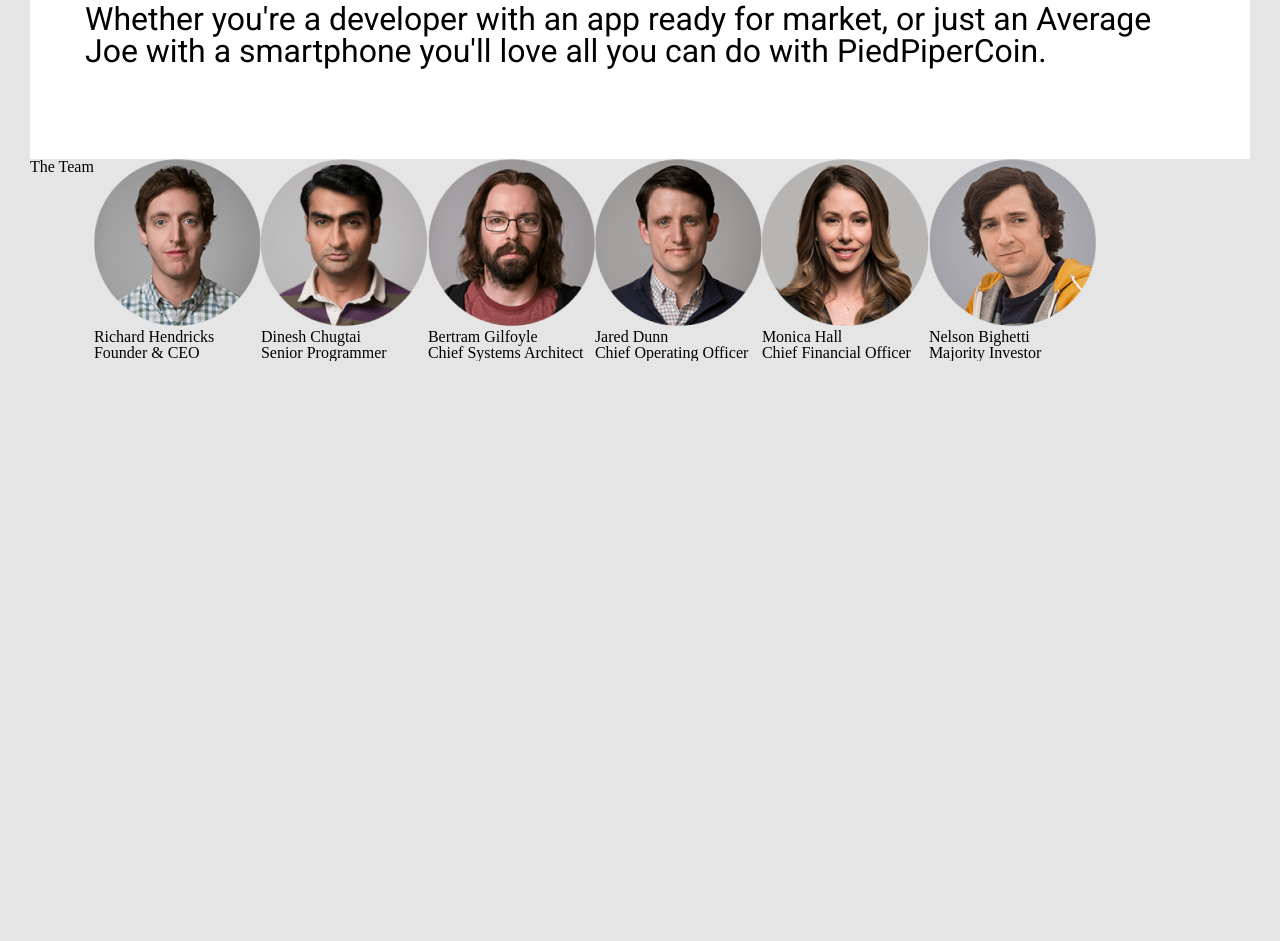
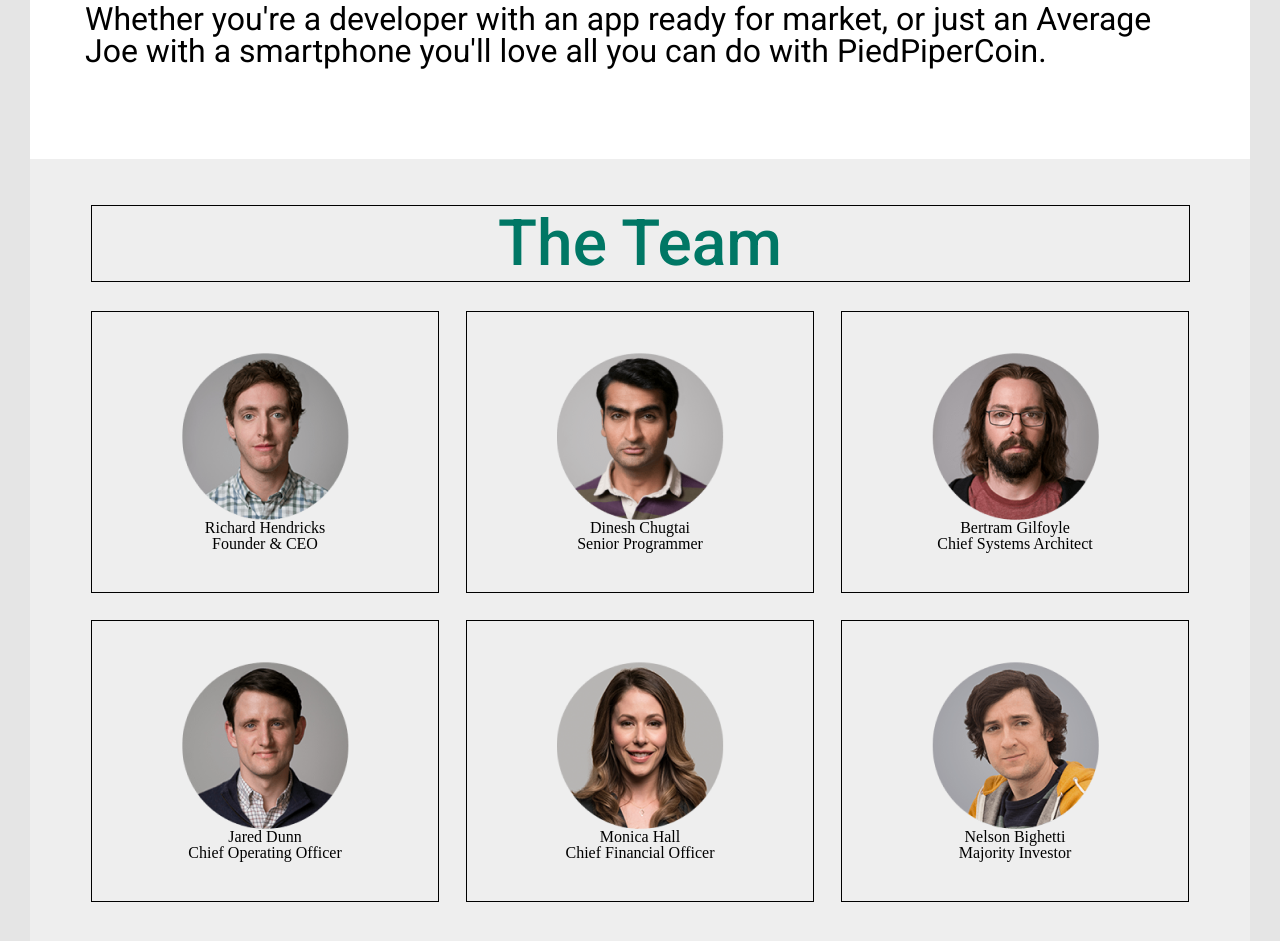
Before and after one commit to vladRF/Pied_Piper, a plain HTML site: page index.html in a window 1280 px wide. Shown: the part 1954-2895 px from the top of the page. Before the commit the page ends 2315 px from the top, so only its background shows below. Drawn offline with Linux system fonts and the light colour scheme.

Commit message:
Оформлены карточки блока

```diff
--- a/css/style.css
+++ b/css/style.css
@@ -186,9 +186,45 @@
 
 .team{
     display: flex;
+    flex-direction: column;
+    align-items: center;
+    background-color: #EEEEEE;
+    padding-top: 47px;
+
 }
 
 
 .team__list{
     display: flex;
+    justify-content: center;
+    flex-wrap: wrap;
+    gap: 29px;
+    margin-bottom: 106px;
 }
+
+.title{
+
+    outline: 1px solid black;
+    width: 1097px;
+    height: 75px;
+    font-family: Roboto;
+    font-weight: 500;
+    font-size: 64px;
+    color: #007765;
+    display: flex;
+    justify-content: center;
+    align-items: center;
+    margin-bottom: 31px;
+}
+
+.team__list__item{
+    display: flex;
+    flex-direction: column;
+    align-items: center;
+    justify-content: center;
+    /* display: block;*/
+    outline: 1px solid black;
+    width: 346px;
+    height: 280px;
+
+}
--- a/index.html
+++ b/index.html
@@ -84,34 +84,34 @@
             </section>
 
             <section class="team container">
-                <h2>The Team</h2>
+                <h2 class = "title">The Team</h2>
                 <ul class="team__list">
-                    <li>
+                    <li class="team__list__item">
                         <img src="img/Richard Hendricks.png" alt="">
                         <p>Richard Hendricks</p>
                         <p>Founder & CEO</p>
                     </li>
-                    <li>
+                    <li class="team__list__item">
                         <img src="img/Dinesh Chugtai.png" alt="">
                         <p>Dinesh Chugtai</p>
                         <p>Senior Programmer</p>
                     </li>
-                    <li>
+                    <li class="team__list__item">
                         <img src="img/Bertram Gilfoyle.png" alt="">
                         <p>Bertram Gilfoyle</p>
                         <p>Chief Systems Architect</p>
                     </li>
-                    <li>
+                    <li class="team__list__item">
                         <img src="img/Jared Dunn.png" alt="">
                         <p>Jared Dunn</p>
                         <p>Chief Operating Officer</p>
                     </li>
-                    <li>
+                    <li class="team__list__item">
                         <img src="img/Monica Hall.png" alt="">
                         <p>Monica Hall</p>
                         <p>Chief Financial Officer</p>
                     </li>
-                    <li>
+                    <li class="team__list__item">
                         <img src="img/Nelson Bighetti.png" alt="">
                         <p>Nelson Bighetti</p>
                         <p>Majority Investor</p>
```
